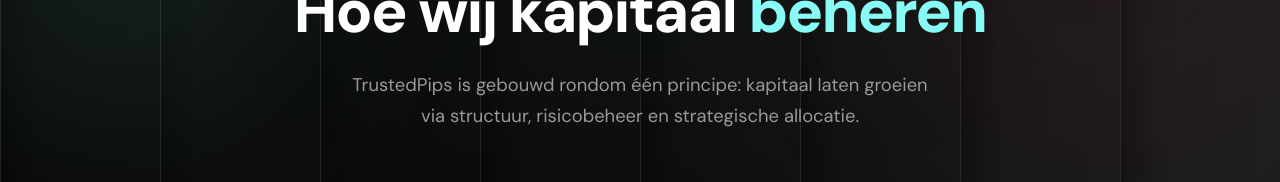
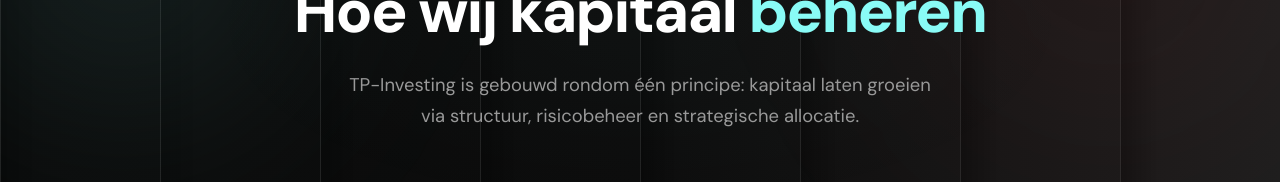
Before and after one commit to z2yn2d9mpb-cpu/TP-Investing, a Next.js app: page /risico-strategie in a window 1280 px wide. Shown: the part 257-439 px from the top of the page. Built offline with nearby package versions, Linux system fonts and the light colour scheme.

Commit message:
Update page.jsx

```diff
--- a/app/risico-strategie/page.jsx
+++ b/app/risico-strategie/page.jsx
@@ -218,7 +218,7 @@
             color: "#999", fontSize: "1.15rem", lineHeight: 1.7,
             maxWidth: 600, margin: "0 auto",
           }}>
-            TrustedPips is gebouwd rondom één principe: kapitaal laten groeien via structuur, risicobeheer en strategische allocatie.
+            TP-Investing is gebouwd rondom één principe: kapitaal laten groeien via structuur, risicobeheer en strategische allocatie.
           </p>
         </div>
       </section>
@@ -451,7 +451,7 @@
         <div style={{ maxWidth: 900, margin: "0 auto" }}>
           <div style={{ textAlign: "center", marginBottom: 48 }}>
             <h2 style={{ fontSize: "clamp(1.6rem, 3vw, 2.2rem)", fontWeight: 800, letterSpacing: "-0.02em" }}>
-              Wat TrustedPips <span style={{ color: ACCENT }}>anders maakt</span>
+              Wat TP-Investing <span style={{ color: ACCENT }}>anders maakt</span>
             </h2>
           </div>
           <div className="summary-grid">
@@ -503,7 +503,7 @@
           </p>
           <div className="cta-buttons" style={{ position: "relative" }}>
             <Btn glass primary href="/#performance">Bekijk performance</Btn>
-            <Btn glass href="/hoe-het-werkt">Start met TrustedPips →</Btn>
+            <Btn glass href="/hoe-het-werkt">Start met TP-Investing →</Btn>
           </div>
         </div>
       </Section>
```
